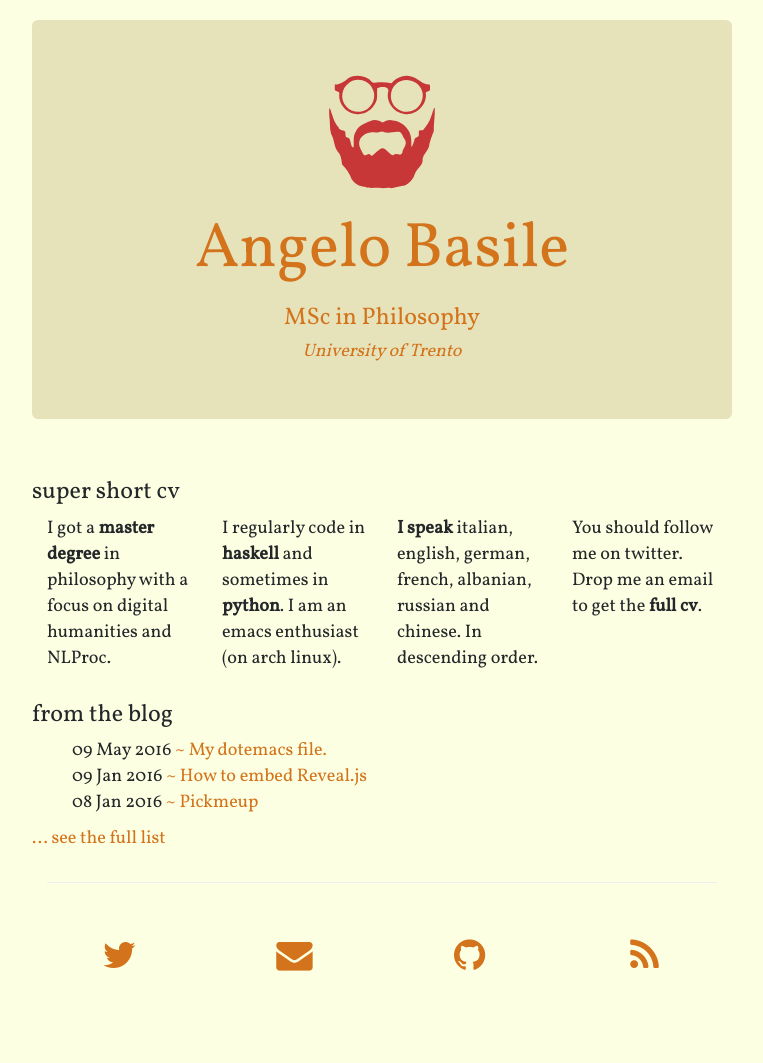
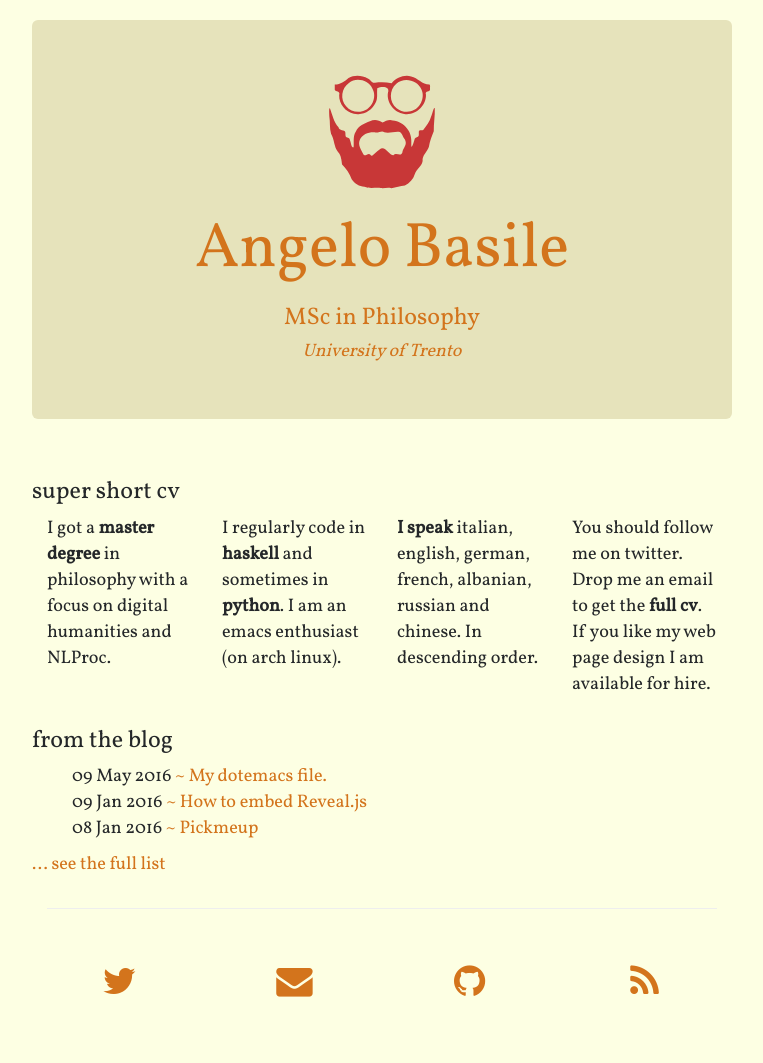
Before and after one commit to rs2/anbasile.github.io, a Jekyll site: the page built from index.html, in a window 1280 px wide. Shown: the whole page, without its empty margins (258-1021 px from the left). Built offline with Jekyll 4.4.1, drawn with Linux system fonts in a browser that asks for light colours; nearby versions of some CDN libraries; a style sheet for code colours, icons or effects is not loaded; before the commit the page ends 1037 px from its top, so only the background shows below that.

Commit message:
Update content.html

```diff
--- a/_includes/content.html
+++ b/_includes/content.html
@@ -24,7 +24,7 @@
               <p><b>I speak</b> italian, english, german, french, albanian, russian and chinese. In descending order.</p>
             </div>
             <div class="col-lg-3">
-              <p>You should follow me on twitter. Drop me an email to get the <b>full cv</b>.</p>
+              <p>You should follow me on twitter. Drop me an email to get the <b>full cv</b>. If you like my web page design I am available for hire.</p>
             </div>
 
           </div>
```
